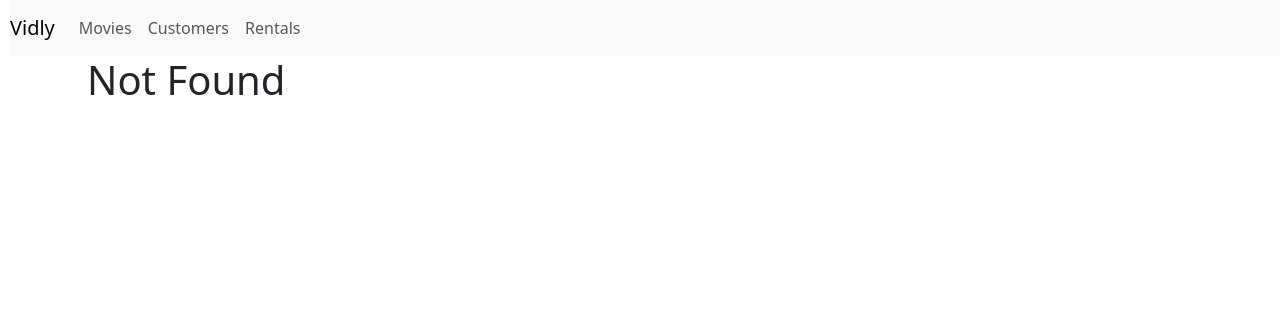
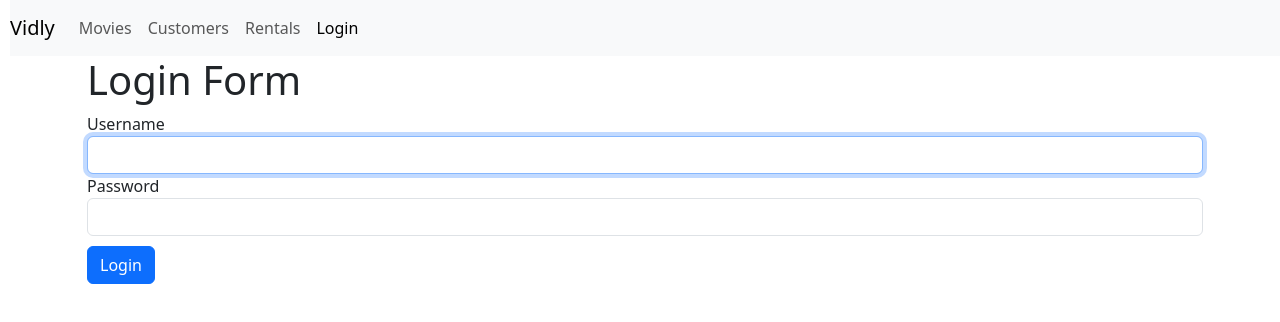
Before and after one commit to ChandiH/react_with_mosh, a React (Create React App) app: page /login in a window 1280 px wide. Before the commit this address led to /not-found. Shown: the top 322 px of the page. Built offline with nearby package versions, Linux system fonts and the light colour scheme.

Commit message:
07 - Forms

```diff
--- a/src/App.js
+++ b/src/App.js
@@ -13,6 +13,7 @@
 import Rentals from "./components/rentals";
 import NotFound from "./components/notfound";
 import MovieForm from "./components/movieForm";
+import LoginForm from "./components/loginForm";
 
 class App extends Component {
   state = {
@@ -73,6 +74,7 @@
         /> */}
         <Route path="customers" element={<Customers />} />
         <Route path="rentals" element={<Rentals />} />
+        <Route path="login" element={<LoginForm />} />
         <Route path="not-found" element={<NotFound />} />
         <Route path="*" element={<Navigate to="/not-found" replace />} />
       </Route>
--- /dev/null
+++ b/src/components/common/inputField.jsx
@@ -0,0 +1,21 @@
+import React from "react";
+
+const InputField = ({ name, label, value, onChange, autoFocus, error }) => {
+  return (
+    <div className="form-group">
+      <label htmlFor={name}>{label}</label>
+      <input
+        autoFocus={autoFocus}
+        id={name}
+        name={name}
+        value={value}
+        onChange={onChange}
+        type="text"
+        className="form-control"
+      />
+      {error && <div className="alert alert-danger">{error}</div>}
+    </div>
+  );
+};
+
+export default InputField;
--- /dev/null
+++ b/src/components/loginForm.jsx
@@ -0,0 +1,83 @@
+import React, { Component } from "react";
+import InputField from "./common/inputField";
+
+class LoginForm extends Component {
+  state = {
+    account: { userName: "", password: "" },
+    errors: {},
+  };
+
+  validate = () => {
+    const errors = {};
+    const { account } = this.state;
+
+    if (account.userName.trim() === "")
+      errors.userName = "UserName is required.";
+    if (account.password.trim() === "")
+      errors.password = "password is required.";
+
+    return Object.keys(errors).length === 0 ? null : errors;
+  };
+
+  validateProperty = ({ name, value }) => {
+    if (name === "userName") {
+      if (value.trim() === "") return "userName is required.";
+      //.....
+    }
+    if (name === "password") {
+      if (value.trim() === "") return "password is required.";
+    }
+  };
+
+  handleSubmit = (e) => {
+    e.preventDefault();
+    const errors = this.validate();
+    this.setState({ errors: errors || {} });
+    if (errors) return;
+
+    // call server
+    console.log("Submitted");
+  };
+
+  handleChange = ({ currentTarget: input }) => {
+    const errors = { ...this.state.errors };
+    const errorMessage = this.validateProperty(input);
+    if (errorMessage) errors[input.name] = errorMessage;
+    else delete errors[input.name];
+
+    const account = { ...this.state.account };
+    account[input.name] = input.value;
+    this.setState({ account, errors });
+  };
+
+  render() {
+    const { account, errors } = this.state;
+    return (
+      <div className="container">
+        <h1>Login Form</h1>
+        <form onSubmit={this.handleSubmit}>
+          <InputField
+            name="userName"
+            label="Username"
+            value={account.userName}
+            onChange={this.handleChange}
+            autoFocus={true}
+            error={errors.userName}
+          />
+          <InputField
+            name="password"
+            label="Password"
+            value={account.password}
+            onChange={this.handleChange}
+            error={errors.password}
+          />
+          <button style={{ marginTop: 10 }} className="btn btn-primary mt-10">
+            Login
+          </button>
+        </form>
+      </div>
+    );
+  }
+}
+
+export default LoginForm;
--- a/src/components/navbar.jsx
+++ b/src/components/navbar.jsx
@@ -31,6 +31,9 @@
             <NavLink className="nav-link nav-item" to="/rentals">
               Rentals
             </NavLink>
+            <NavLink className="nav-link nav-item" to="/login">
+              Login
+            </NavLink>
           </div>
         </div>
       </nav>
```
